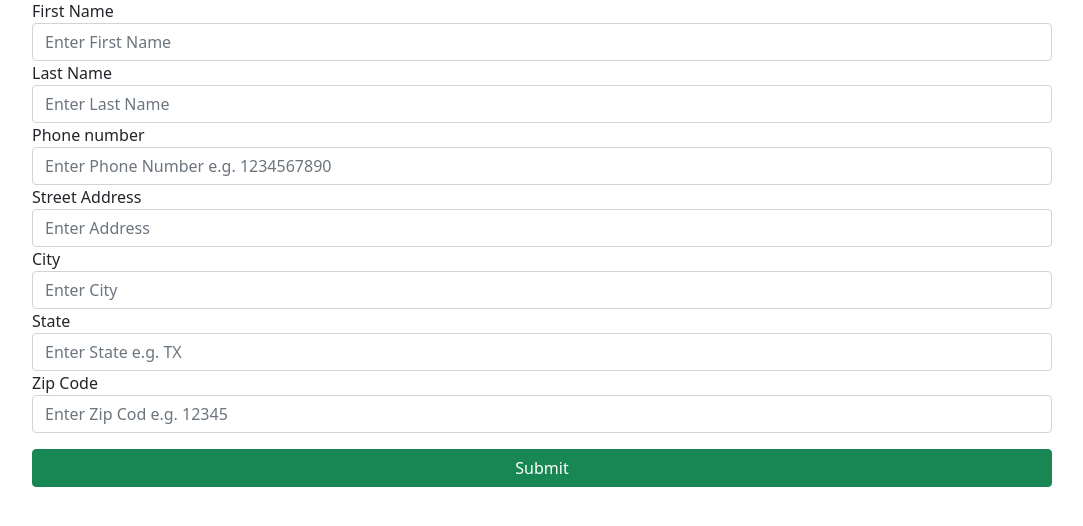
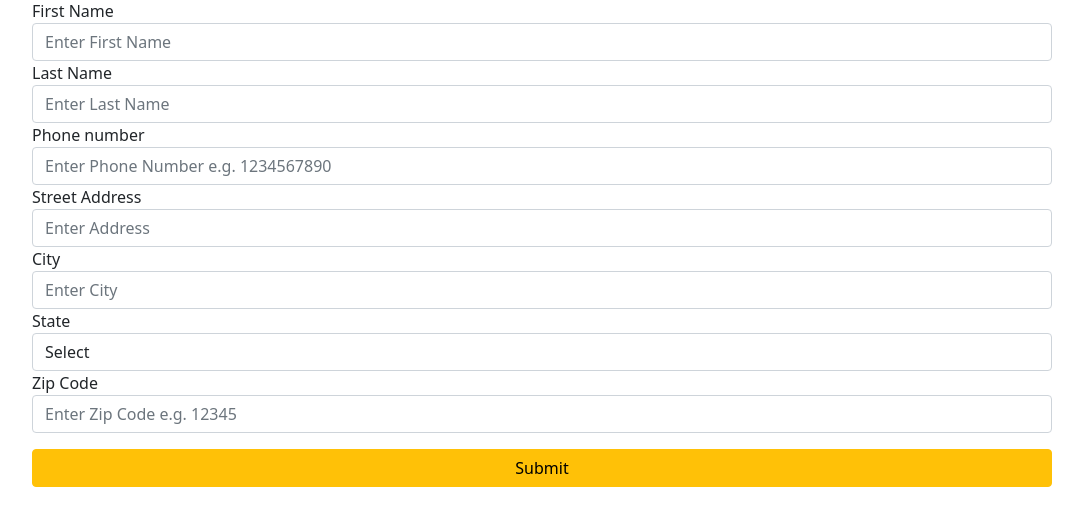
Before and after one commit to rebeccalpeace/phone_book_flask, a Flask app: page /register in a window 1280 px wide. Shown: the part 134-660 px from the top of the page, without its empty margins (98-1181 px from the left). Run offline with Flask 2, Linux system fonts and the light colour scheme; the visitor is signed in with stand-in values (Sample User, id 1); data comes from the database, SQL or seed files in the repository; some libraries are stand-ins or nearby versions.

Commit message:
made css changes

```diff
--- a/app/forms.py
+++ b/app/forms.py
@@ -1,16 +1,30 @@
 from flask_wtf import FlaskForm
-from wtforms import StringField, PasswordField, SubmitField
-from wtforms.validators import InputRequired, Length, EqualTo
+from flask import flash
+from wtforms import StringField, PasswordField, SubmitField, SelectField
+from wtforms.validators import InputRequired, Length, EqualTo, ValidationError
+
+
+def validate_phone(form, field):
+    if len(field.data) > 10 or len(field.data) < 7:
+        flash('Phone number must be either 7 or 10 digits.', 'danger')
+        raise ValidationError('Phone number must be either 7 or 10 digits.')
+    elif len(field.data) == 8 or len(field.data) == 9:
+        flash('Phone number must be either 7 or 10 digits.', 'danger')
+        raise ValidationError('Phone number must be either 7 or 10 digits.')
 
 class RegisterForm(FlaskForm):
     first_name = StringField('First Name', validators=[InputRequired()])
     last_name = StringField('Last Name', validators=[InputRequired()])
-    phone_number = StringField('Phone number', validators=[InputRequired(), Length(min=7, max=14)])
+    phone_number = StringField('Phone number', validators=[InputRequired(), validate_phone])
     address = StringField('Street Address', validators=[InputRequired()])
     city = StringField('City', validators=[InputRequired()])
-    state = StringField('State', validators=[InputRequired()])
-    zip_code = StringField('Zip Code', validators=[InputRequired()])
+    state = SelectField('State', choices=['Select', 'AL', 'AK', 'AZ', 'AR', 'CA', 'CO', 'CT', 'DE', 'FL', 'GA', 'HI', 'ID', 'IL', 'IN', 'IA', 'KS', 'KY',
+        'LA', 'ME', 'MD', 'MA', 'MI', 'MN', 'MS', 'MO', 'MT', 'NE', 'NV', 'NH', 'NJ', 'NM', 'NY', 'NC', 'ND', 'OH', 'OK', 'OR',
+        'PA', 'RI', 'SC', 'SD', 'TN', 'TX', 'UT', 'VT', 'VA', 'WA', 'WV', 'WI', 'WY'], validators=[InputRequired()])
+    zip_code = StringField('Zip Code', validators=[InputRequired(), Length(min=5, max=5)])
     submit = SubmitField()
+
+
 
 class SignUpForm(FlaskForm):
     email = StringField('Email', validators=[InputRequired()])
--- a/app/templates/edit.html
+++ b/app/templates/edit.html
@@ -4,7 +4,7 @@
 
 {% block content %}
 
-<h3 class="text-center mt-3"> Edit Phone Number or Address for {{ address.name }} </h3>
+<h3 class="text-center mt-3"> Edit Phone Number or Address for {{ address.first_name }} </h3>
 
 <form action="" method="post">
     {{form.csrf_token}}
--- a/app/templates/index.html
+++ b/app/templates/index.html
@@ -4,6 +4,6 @@
 
 {% block content %}
 <h3 class="text-center mt-3">Welcome to Address Book!</h3>
-<h4 class="text-center">Conveniently keep track of your contacts with this secure website.</h4>
+<h4 class="text-center mt-3">Conveniently keep track of your contacts with this secure website.</h4>
 
 {% endblock content %}
--- a/app/templates/login.html
+++ b/app/templates/login.html
@@ -16,7 +16,7 @@
         {{ form.password.label }}
         {{ form.password(class='form-control', placeholder='Enter Password') }}
 
-        {{ form.submit(class='btn btn-success w-100 mt-3')}}
+        {{ form.submit(class='btn btn-warning w-100 mt-3')}}
     </div>
 </form>
 
--- a/app/templates/register.html
+++ b/app/templates/register.html
@@ -23,12 +23,12 @@
         {{ form.city(class='form-control', placeholder="Enter City") }}
 
         {{ form.state.label }}
-        {{ form.state(class='form-control', placeholder="Enter State e.g. TX") }}
+        {{ form.state(class='form-control', placeholder="Select State") }}
 
         {{ form.zip_code.label }}
-        {{ form.zip_code(class='form-control', placeholder="Enter Zip Cod e.g. 12345") }}
+        {{ form.zip_code(class='form-control', placeholder="Enter Zip Code e.g. 12345") }}
 
-        {{ form.submit(class='btn btn-success w-100 mt-3')}}
+        {{ form.submit(class='btn btn-warning w-100 mt-3')}}
     </div>
 </form>
 
--- a/app/templates/signup.html
+++ b/app/templates/signup.html
@@ -21,7 +21,7 @@
         {{ form.confirm_pass.label }}
         {{ form.confirm_pass(class='form-control', placeholder='Confirm Password') }}
 
-        {{ form.submit(class='btn btn-success w-100 mt-3') }}
+        {{ form.submit(class='btn btn-warning w-100 mt-3') }}
     </div>
 </form>
 
```
Also changed, not shown: app/templates/view.html (+7 -3 lines).
